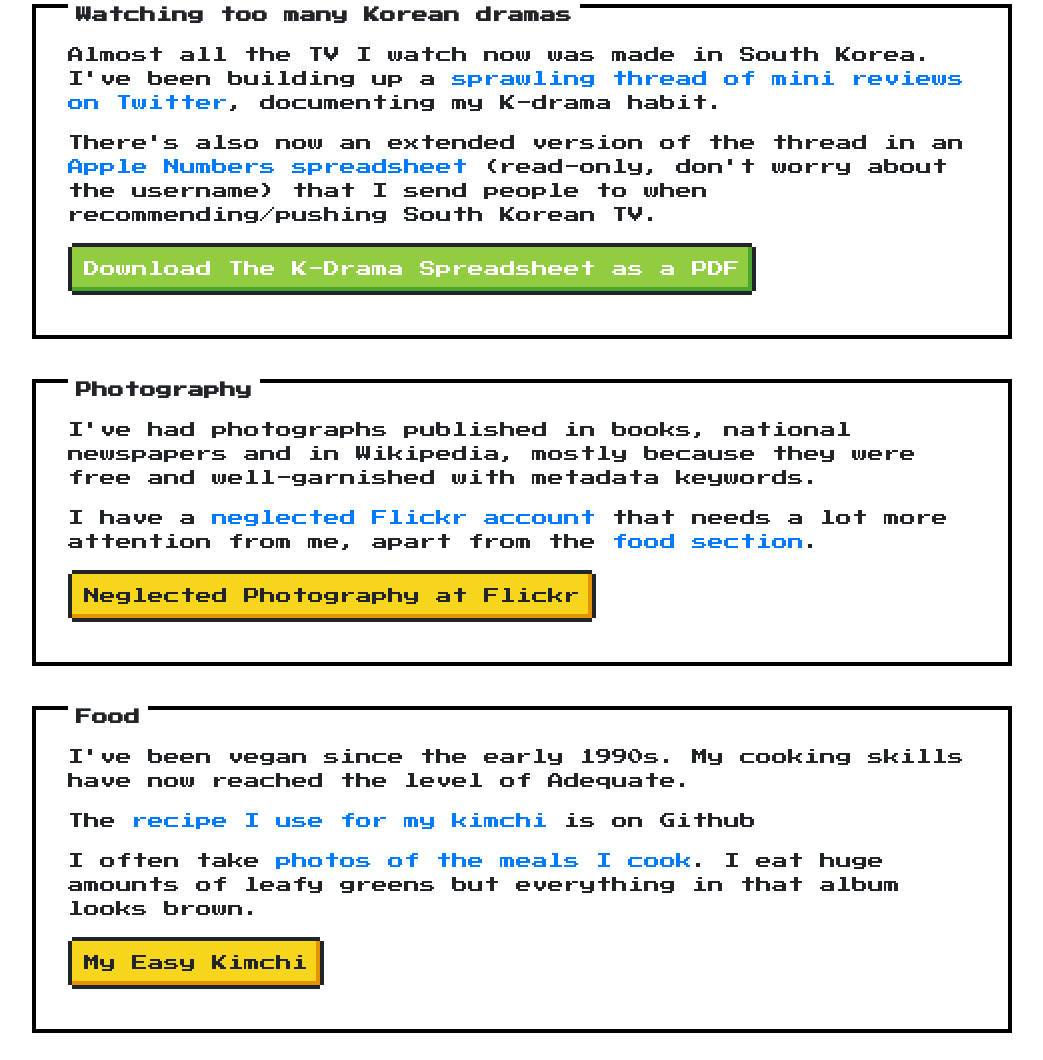
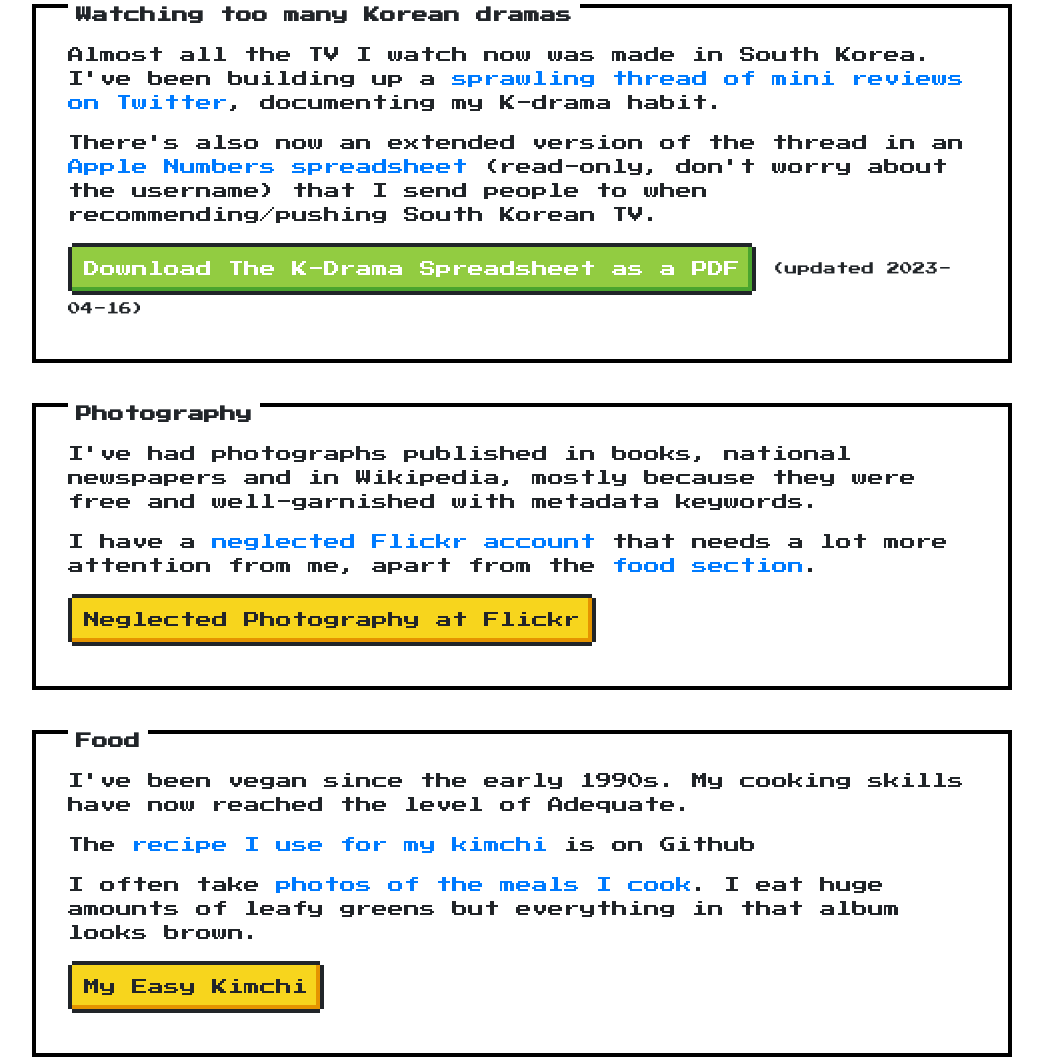
Before and after one commit to binaryape/bao, a plain HTML site: page index.html in a window 1280 px wide. Shown: the part 1916-2976 px from the top of the page, without its empty margins (118-1161 px from the left). Drawn offline with Linux system fonts and the light colour scheme.

Commit message:
More drama

```diff
--- a/index.html
+++ b/index.html
@@ -146,7 +146,7 @@
                             Numbers spreadsheet</a> (read-only, don't worry about the username)
                         that I send people to when recommending/pushing South Korean TV.</p>
                     <p><a type="button" href="resources/korean_dramas.pdf" class="nes-btn is-success">Download The
-                        K-Drama Spreadsheet as a PDF</a></p>
+                        K-Drama Spreadsheet as a PDF</a> <small>(updated 2023-04-16)</small></p>
                 </section>
             </section>
 
```
Also changed, not shown: 1 other file.
